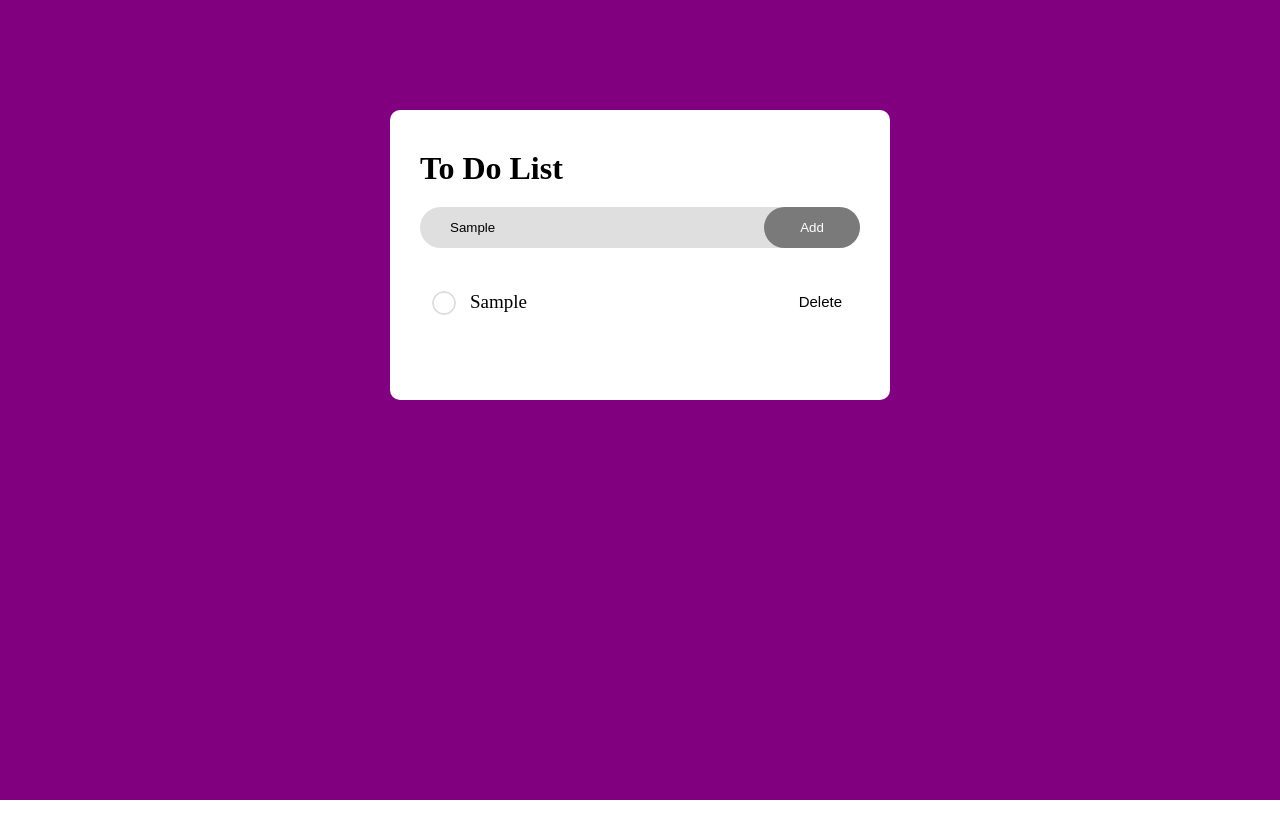
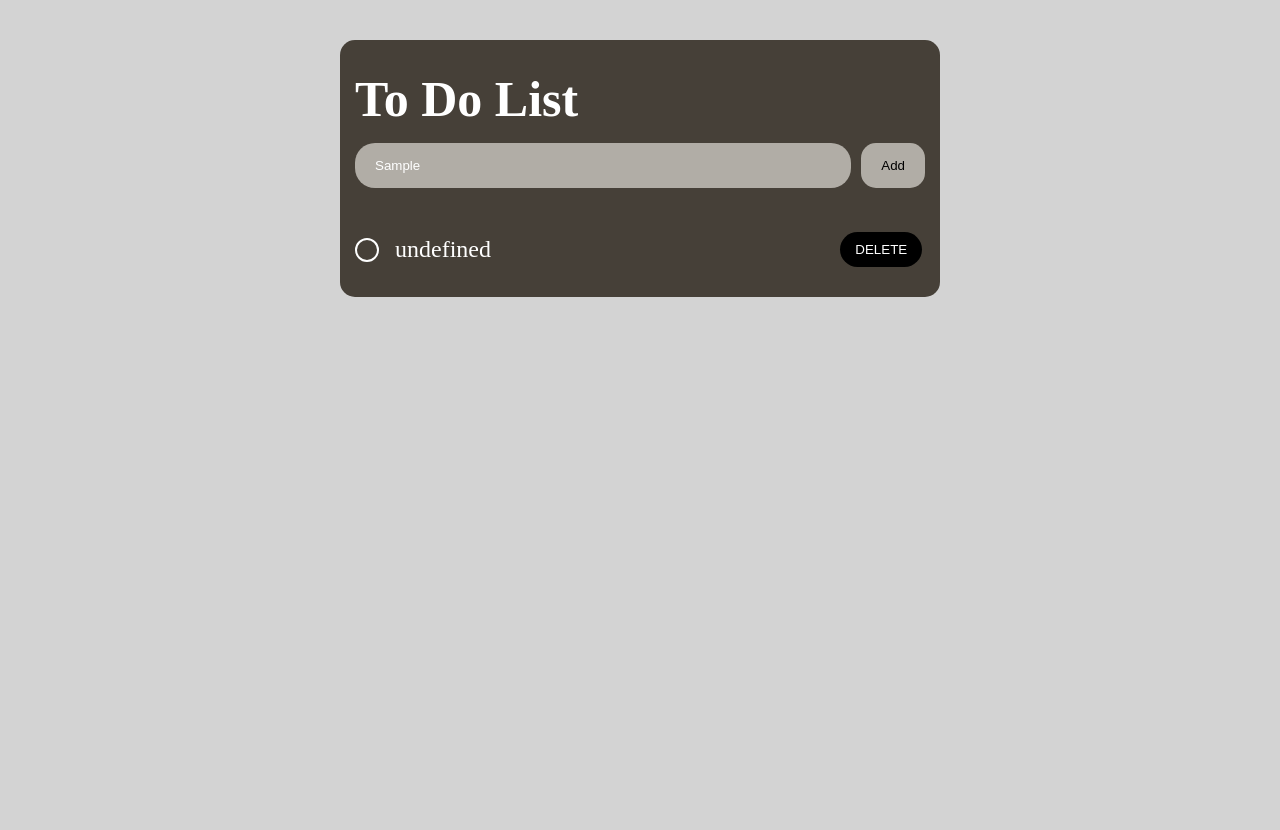
Before and after one commit to Yashin835/Todo-list, a plain HTML site: page index.html in a window 1280 px wide. Both pictures are taken after typing "Sample" into the empty fields and a click on the button "Add". Before the commit the page ends 800 px from the top, so only its background shows below. Drawn offline with Linux system fonts and the light colour scheme.

Commit message:
Add files via upload

```diff
--- a/index.html
+++ b/index.html
@@ -9,18 +9,17 @@
 </head>
 
 <body>
-    <div class="container">
-        <div class="todo-app">
-            <h1>To Do List</h1>
-            <div class="input-row"><input type="text" id="input-box" placeholder="Enter Your Todo">
-                <button onclick="Add()">Add</button>
-            </div>
-            <ul id="List-container">
+    <div class="main-container">
+        <h1>To Do List</h1>
+        <div class="input_area">
+            <input type="text" id="takskInput" placeholder="ADD A TASK">
+            <button id="Add" class="ADD" onclick="createTask()">Add</button>
+        </div>
+        <ul id="Task-List">
 
-            </ul>
-        </div>
+        </ul>
     </div>
-    <script src="script.js"></script>
+    <script src="script.js"> </script>
 </body>
 
 </html>
--- a/script.js
+++ b/script.js
@@ -1,23 +1,29 @@
-const Input = document.getElementById("input-box");
-const List_Container = document.getElementById("List-container");
-const Removebutton = document.querySelector(".List-container li button")
+const taskInput = document.querySelector("#taskInput");
+const addButton = document.querySelector("#Add");
+const taskList = document.querySelector("#Task-List");
 
-function Add() {
-    if (Input.value === "") {
-        alert("You need to add task first");
-    } else {
-        let list = document.createElement("li");
-        list.textContent = Input.value;
-        List_Container.appendChild(list);
-        const delteBtn = document.createElement("button")
-        delteBtn.textContent = "Delete";
-        list.appendChild(delteBtn);
-        delteBtn.onclick = function(){
-            list.remove();
-        }
-        list.onclick = function(){
-            list.classList.toggle("checked")
-        }
+addButton.addEventListener("click", () => {
+    let Tasktext = taskInput.ariaValueMax.trim()
+    if (Tasktext === " ") {
+        return
+    }
+    createTask(Tasktext)
+    taskInput.value = "  ";
+})
 
-    };
+function createTask(text) {
+    let li = document.createElement("li")
+    let button = document.createElement("button")
+    taskList.appendChild(li).innerText = text
+    li.appendChild(button).innerText = "DELETE"
+    li.addEventListener("click", () => {
+
+        li.classList.toggle("checked")
+
+    })
+
+    button.addEventListener("click", () => {
+        li.remove()
+    })
+
 }
--- a/style.css
+++ b/style.css
@@ -4,95 +4,104 @@
     box-sizing: border-box;
 }
 
-.container {
+body {
+    display: flex;
+    justify-content: center;
+    height: 100vh;
     width: 100%;
-    min-height: 100vh;
-    background-color:purple;
     padding: 10px;
+    background-color: rgb(211, 211, 211);
+    margin-top: 30px;
 }
 
-.todo-app {
+.main-container {
     width: 100%;
-    max-width: 500px;
-    border-radius: 10px;
-    background-color: #fff;
-    margin: 100px auto 20px;
-    padding: 40px 30px 70px;
-}
-
-.todo-app h1 {
-    display: flex;
-    margin-bottom: 20px;
-    align-items: center;
-}
-
-
-.input-row {
-    display: flex;
-    align-items: center;
-    justify-content: space-between;
-    background-color: rgb(223, 223, 223);
-    padding-left: 20px;
-    border-radius: 25px;
-    margin-bottom: 25px;
+    max-width: 600px;
+    border-radius: 15px;
+    height: fit-content;
+    background-color: rgb(70, 64, 56);
+    padding: 30px 15px;
     width: 100%;
 }
 
-.input-row input {
-    outline: transparent;
-    padding: 10px;
-    border: transparent;
-    background: transparent;
-    font-weight: 14;
+.main-container h1 {
+    font-size: 50px;
+    color: white;
+}
+
+.input_area input {
+    padding: 15px 20px;
     width: 100%;
+    color: white;
+    border-radius: 20px;
+    border: none;
+    text-align: left;
+    outline: none;
+    background-color: rgb(177, 173, 166);
+}
+
+.input_area {
+    margin-top: 15px;
+    display: flex;
+    align-items: center;
+    justify-content: center;
+    gap: 10px;
+}
+
+.input_area .ADD {
+    border: none;
+    padding: 15px 20px;
+    background-color: red;
+    border-radius: 15px;
+    background-color: rgb(177, 173, 166)
+}
+
+.main-container ul {
+    list-style: none;
+    margin-top: 40px;
+    position: relative;
+    left: 30px;
+    width: 96%;
+    display: flex;
+    flex-direction: column;
+}
+
+.main-container ul li {
+    margin-top: 4px;
+    font-size: 1.5rem;
+    color: white;
+    padding: 0px 10px;
+    display: flex;
+    align-items: center;
+    width: 100%;
+    justify-content: space-between;
+    text-decoration:none;
 
 }
 
-.input-row button{
-    padding: 13px 0px;
-    border-radius: 30px;
-    min-width: 80px;
-    width: 30%;
-    border: transparent;
-    outline: transparent;
-    background-color: #7a7a7a;
-    color: #fff;
+.main-container ul li button {
+    padding: 10px 15px;
+    border-radius: 20px;
+    background-color: black;
+    color: white;
+    border: none;
 }
 
-ul li{
-    list-style: none;
-    font-size: 19px;
-    padding: 12px 8px 12px 50px;
-    user-select: none;
-    cursor: pointer;
-    position: relative;
-    display: flex;
-    align-items: center;
-    justify-content: space-between;
-}
-ul li button{
-    border: none;
-    background: none;
-    font-size: 15px;
-    padding: 8px 10px;
-}
-ul li button:hover{
-    border-radius: 20px;
-    background-color: rgba(0, 0, 0, 0.212);
-}
-ul li::before{
+.main-container li::before {
     content: '';
+    left: -30px;
+    height: 20px;
     position: absolute;
-    height: 24px;
-    width: 24px;
+    width: 20px;
     border-radius: 50%;
-    background-size: cover;
-    background-image: url(unchecked.png);
-    background-position: center;
-    top: 18px;
-    left:12px;
+    border: 2px solid white;
 }
 
-ul li.checked::before{
-    background-image: url(checked.png);
+.main-container .checked::before {
+    background-color: green;
+    object-fit: cover;
+    background-position: center;
 }
+.main-container .checked{
+    text-decoration: line-through;
+}
```
Also changed, not shown: 55921d425a64280b4bc46d5556618ea9.jpg (added).
